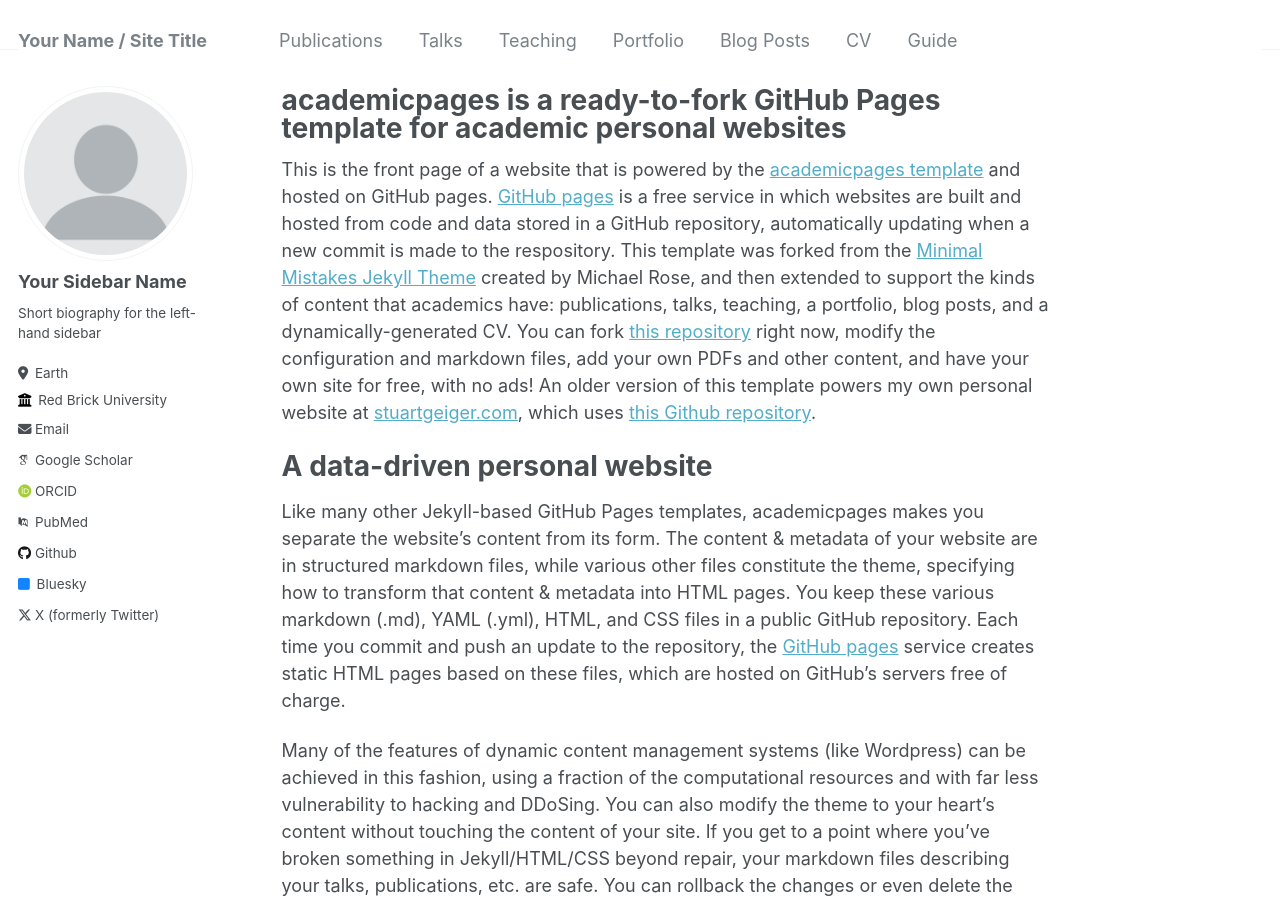
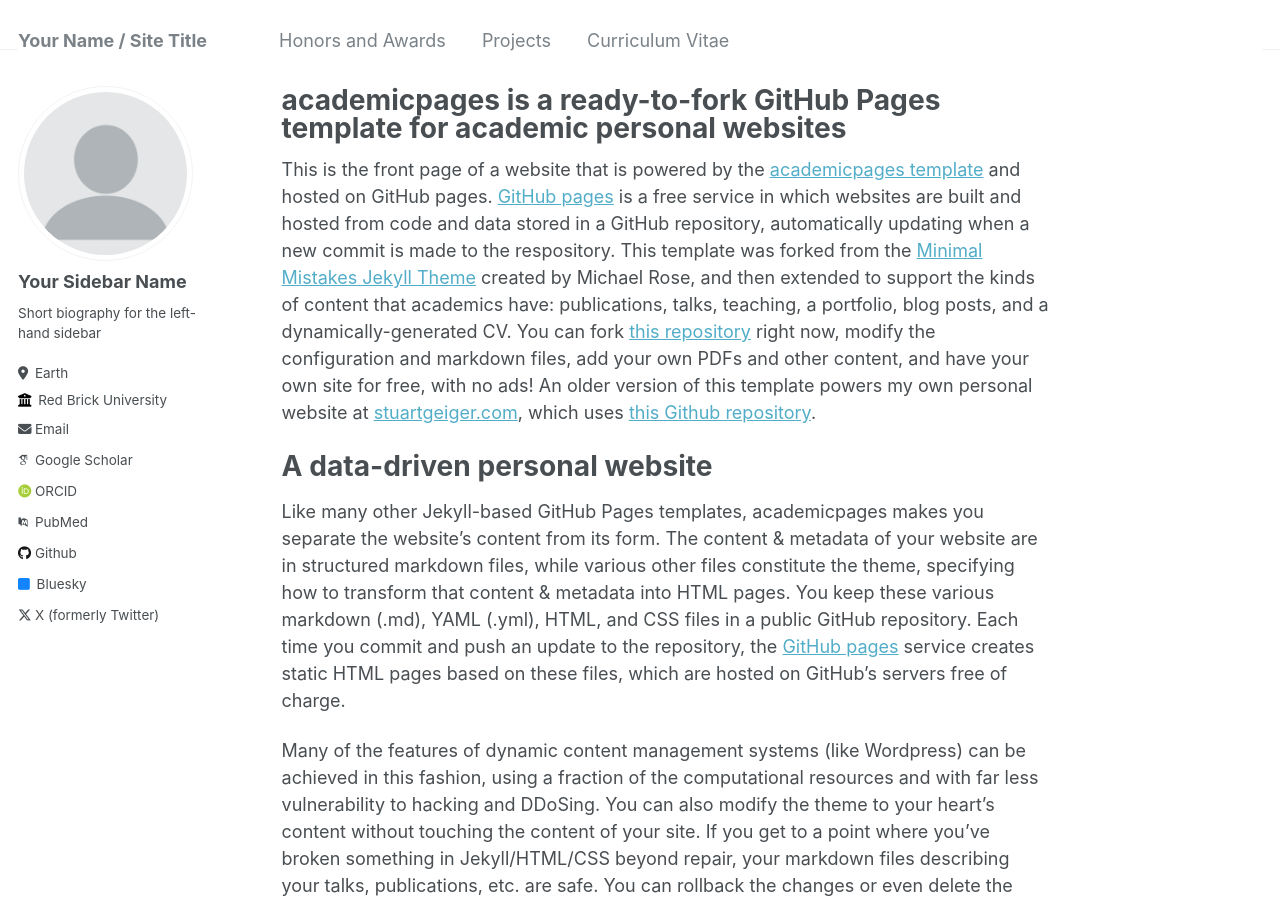
Before and after one commit to chenzhiyuan-stack1/chenzhiyuan-stack1.github.io, a Jekyll site: the page built from _pages/about.md, in a window 1280 px wide and 900 px high. Built offline with Jekyll 4.4.1, drawn with Linux system fonts in a browser that asks for light colours; some web fonts are replaced.

Commit message:
Update navigation.yml

```diff
--- a/_data/navigation.yml
+++ b/_data/navigation.yml
@@ -1,22 +1,11 @@
 # main links links
 main:
-  - title: "Publications"
-    url: /publications/
 
-  - title: "Talks"
-    url: /talks/
+  - title: "Honors and Awards"
+    url: /honors-awards/
 
-  - title: "Teaching"
-    url: /teaching/
+  - title: "Projects"
+    url: /projects/
 
-  - title: "Portfolio"
-    url: /portfolio/
-
-  - title: "Blog Posts"
-    url: /year-archive/
-
-  - title: "CV"
-    url: /cv/
-
-  - title: "Guide"
-    url: /markdown/
+  - title: "Curriculum Vitae"
+    url: /files/CV.pdf
```
